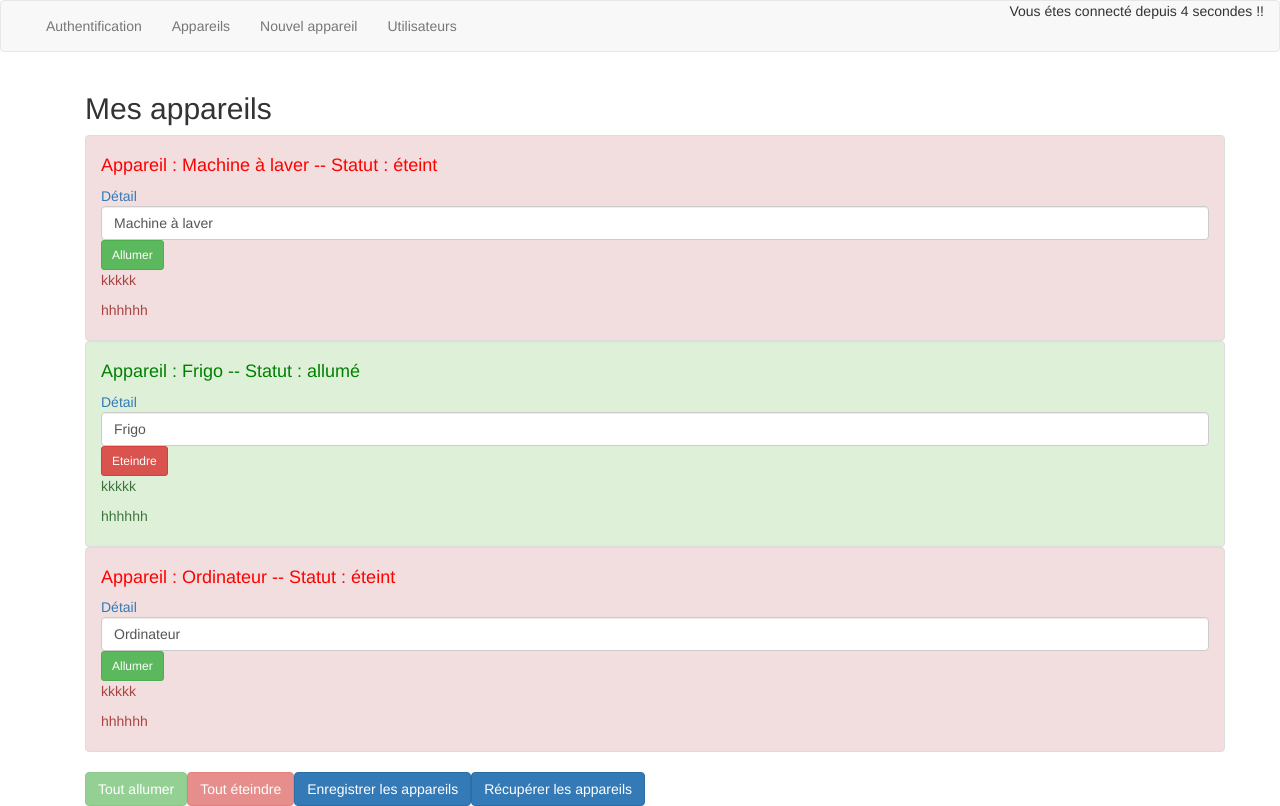
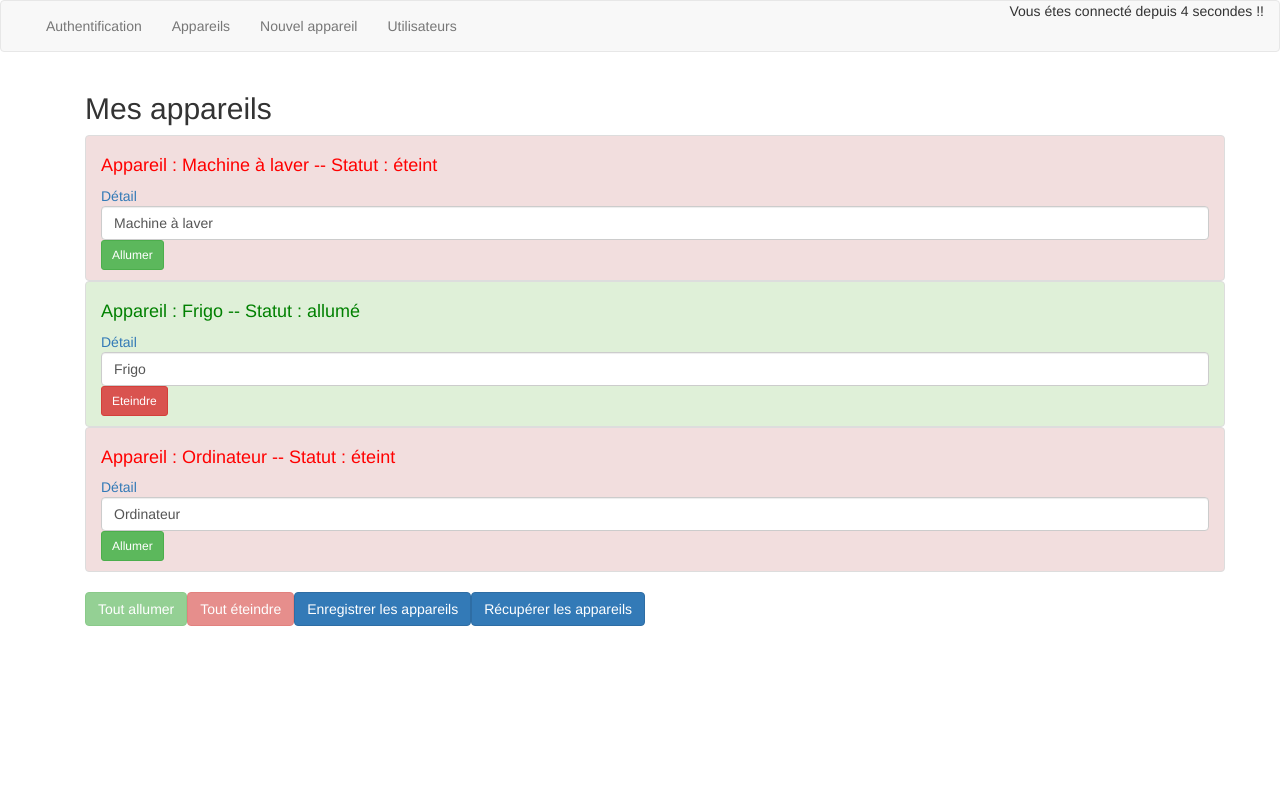
Before and after one commit to ja3/angular5, an Angular app: page / in a window 1280 px wide. Built offline with nearby package versions, Linux system fonts and the light colour scheme.

Commit message:
commit 3  by kimi ja3

```diff
--- a/src/app/appareil/appareil.component.html
+++ b/src/app/appareil/appareil.component.html
@@ -8,6 +8,5 @@
 
         <button class="btn btn-sm btn-success" *ngIf="appareilStatus === 'éteint'" (click)="onSwitch()">Allumer</button>
         <button class="btn btn-sm btn-danger" *ngIf="appareilStatus === 'allumé'" (click)="onSwitch()">Eteindre</button>
-<p>kkkkk</p>
-<p>hhhhhh</p>
+
 </li>
```
